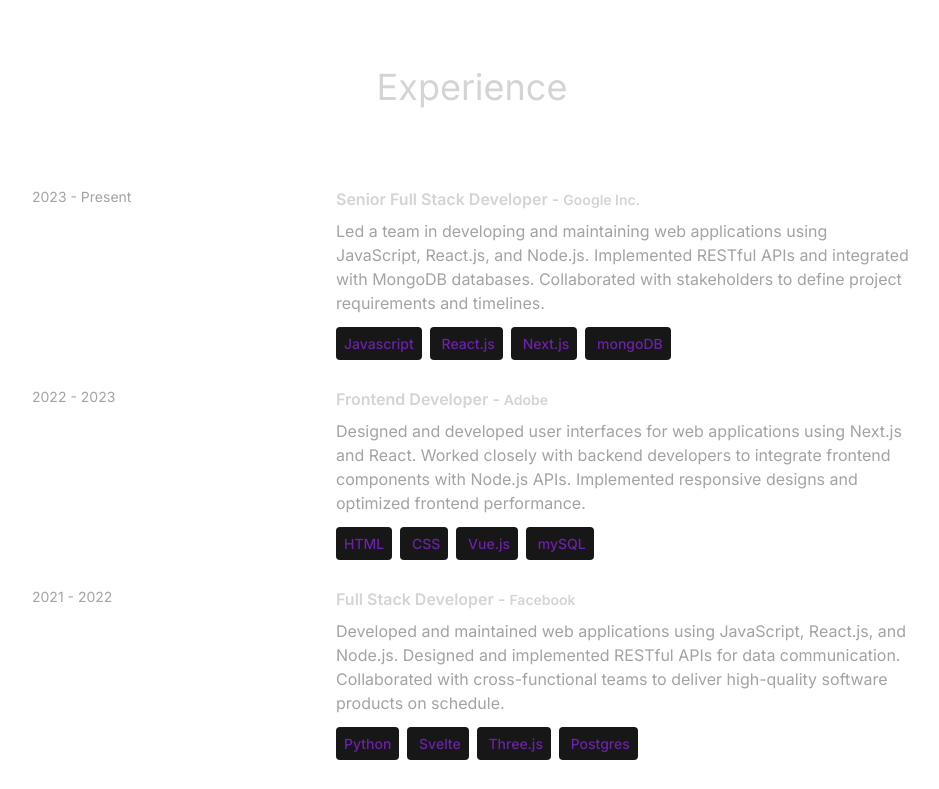
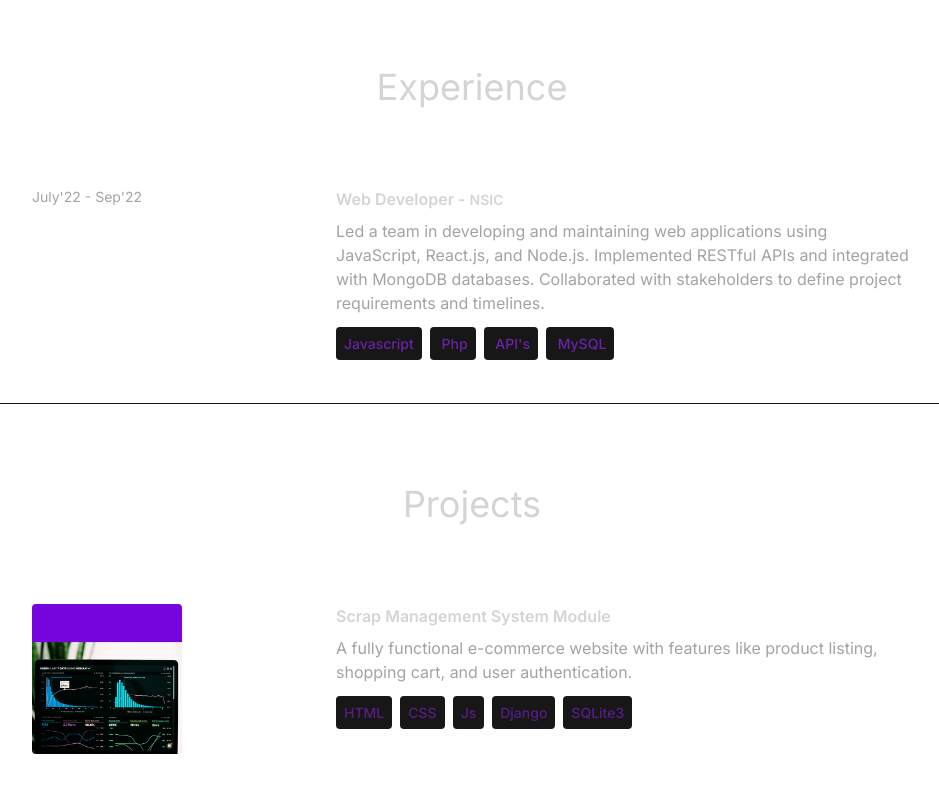
Before and after one commit to shivam2419/Portfolio, a React (Vite) app: page / in a window 1280 px wide. Shown: the part 2000-2789 px from the top of the page, without its empty margins (168-1107 px from the left). Built offline with nearby package versions, Linux system fonts and the light colour scheme.

Commit message:
Changed index.js

```diff
--- a/src/components/Navbar.jsx
+++ b/src/components/Navbar.jsx
@@ -10,10 +10,10 @@ const Navbar = () => {
             <img className="mx-2 w-10" src={logo} alt="logo" />
         </div>
         <div className="m-8 flex items-center justify-center gap-4 text-2xl">
-            <FaLinkedin />
-            <FaGithub />
-            <FaInstagram/>
-            <FaTwitterSquare/>
+            <a href="https://linkedin.com/in/linkedin.com/in/shivam-sharma-185940274/" target="_blank"><FaLinkedin /></a>
+            <a href="https://github.com/shivam2419/" target="_blank"><FaGithub /></a>
+            <a href="https://instagram.com/_.shivamsharma.__" target="_blank"><FaInstagram/></a>
+            <a href=""><FaTwitterSquare/></a>
         </div>
     </nav>
   )
--- a/src/constants/index.js
+++ b/src/constants/index.js
@@ -5,53 +5,32 @@ import project4 from "../assets/projects/project-4.jpg";
 
 export const HERO_CONTENT = `I am a passionate full stack developer with a knack for crafting robust and scalable web applications. With 3 years of hands-on experience, I have honed my skills in front-end technology like React, as well as back-end technologies like Django, MySQL, and SQlite. My goal is to leverage my expertise to create innovative solutions that drive business growth and deliver exceptional user experiences.`;
 
-export const ABOUT_TEXT = `I am a dedicated and versatile full stack developer with a passion for creating efficient and user-friendly web applications. With 5 years of professional experience, I have worked with a variety of technologies, including React, Next.js, Node.js, MySQL, PostgreSQL, and MongoDB. My journey in web development began with a deep curiosity for how things work, and it has evolved into a career where I continuously strive to learn and adapt to new challenges. I thrive in collaborative environments and enjoy solving complex problems to deliver high-quality solutions. Outside of coding, I enjoy staying active, exploring new technologies, and contributing to open-source projects.`;
+export const ABOUT_TEXT = `I am a dedicated and versatile full stack developer with a passion for creating efficient and user-friendly web applications. With 3 years of professional experience, I have worked with a variety of technologies, including React, Django, Php, MySQL, Sqlite3, and C++. My journey in web development began with a deep curiosity for how things work, and it has evolved into a career where I continuously strive to learn and adapt to new challenges. I thrive in collaborative environments and enjoy solving complex problems to deliver high-quality solutions. Outside of coding, I enjoy staying active, exploring new technologies, and contributing to open-source projects.`;
 
 export const EXPERIENCES = [
   {
-    year: "2023 - Present",
-    role: "Senior Full Stack Developer",
-    company: "Google Inc.",
+    year: "July'22 - Sep'22",
+    role: "Web Developer",
+    company: "NSIC",
     description: `Led a team in developing and maintaining web applications using JavaScript, React.js, and Node.js. Implemented RESTful APIs and integrated with MongoDB databases. Collaborated with stakeholders to define project requirements and timelines.`,
-    technologies: ["Javascript", "React.js", "Next.js", "mongoDB"],
-  },
-  {
-    year: "2022 - 2023",
-    role: "Frontend Developer",
-    company: "Adobe",
-    description: `Designed and developed user interfaces for web applications using Next.js and React. Worked closely with backend developers to integrate frontend components with Node.js APIs. Implemented responsive designs and optimized frontend performance.`,
-    technologies: ["HTML", "CSS", "Vue.js", "mySQL"],
-  },
-  {
-    year: "2021 - 2022",
-    role: "Full Stack Developer",
-    company: "Facebook",
-    description: `Developed and maintained web applications using JavaScript, React.js, and Node.js. Designed and implemented RESTful APIs for data communication. Collaborated with cross-functional teams to deliver high-quality software products on schedule.`,
-    technologies: ["Python", "Svelte", "Three.js", "Postgres"],
-  },
-  {
-    year: "2020 - 2021",
-    role: "Software Engineer",
-    company: "Paypal",
-    description: `Contributed to the development of web applications using JavaScript, React.js, and Node.js. Managed databases and implemented data storage solutions using MongoDB. Worked closely with product managers to prioritize features and enhancements.`,
-    technologies: ["Ruby", "Rails", "PHP", "Sqlite"],
+    technologies: ["Javascript", "Php", "API's", "MySQL"],
   },
 ];
 
 export const PROJECTS = [
   {
-    title: "E-Commerce Website",
+    title: "Scrap Management System Module",
     image: project1,
     description:
       "A fully functional e-commerce website with features like product listing, shopping cart, and user authentication.",
-    technologies: ["HTML", "CSS", "React", "Node.js", "MongoDB"],
+    technologies: ["HTML", "CSS", "Js", "Django", "SQLite3"],
   },
   {
-    title: "Task Management App",
+    title: "Attendence Management system Module",
     image: project2,
     description:
       "An application for managing tasks and projects, with features such as task creation, assignment, and progress tracking.",
-    technologies: ["HTML", "CSS", "Angular", "Firebase"],
+    technologies: ["HTML", "CSS", "Js", "Pho","MySQL"],
   },
   {
     title: "Portfolio Website",
@@ -61,16 +40,16 @@ export const PROJECTS = [
     technologies: ["HTML", "CSS", "React", "Bootstrap"],
   },
   {
-    title: "Blogging Platform",
+    title: "School Website",
     image: project4,
     description:
       "A platform for creating and publishing blog posts, with features like rich text editing, commenting, and user profiles.",
-    technologies: ["HTML", "CSS", "Vue.js", "Express", "mySQL"],
+    technologies: ["HTML", "CSS", "Django", "Js", "Sqlite"],
   },
 ];
 
 export const CONTACT = {
-  address: "767 Fifth Avenue, New York, NY 10153 ",
-  phoneNo: "+12 4555 666 00 ",
-  email: "me@example.com",
+  address: "ABC-29, Haryana, 121002",
+  phoneNo: "+91 XXXXXX4480",
+  email: "shivam241980+portfolio@gmail.com",
 };
```
